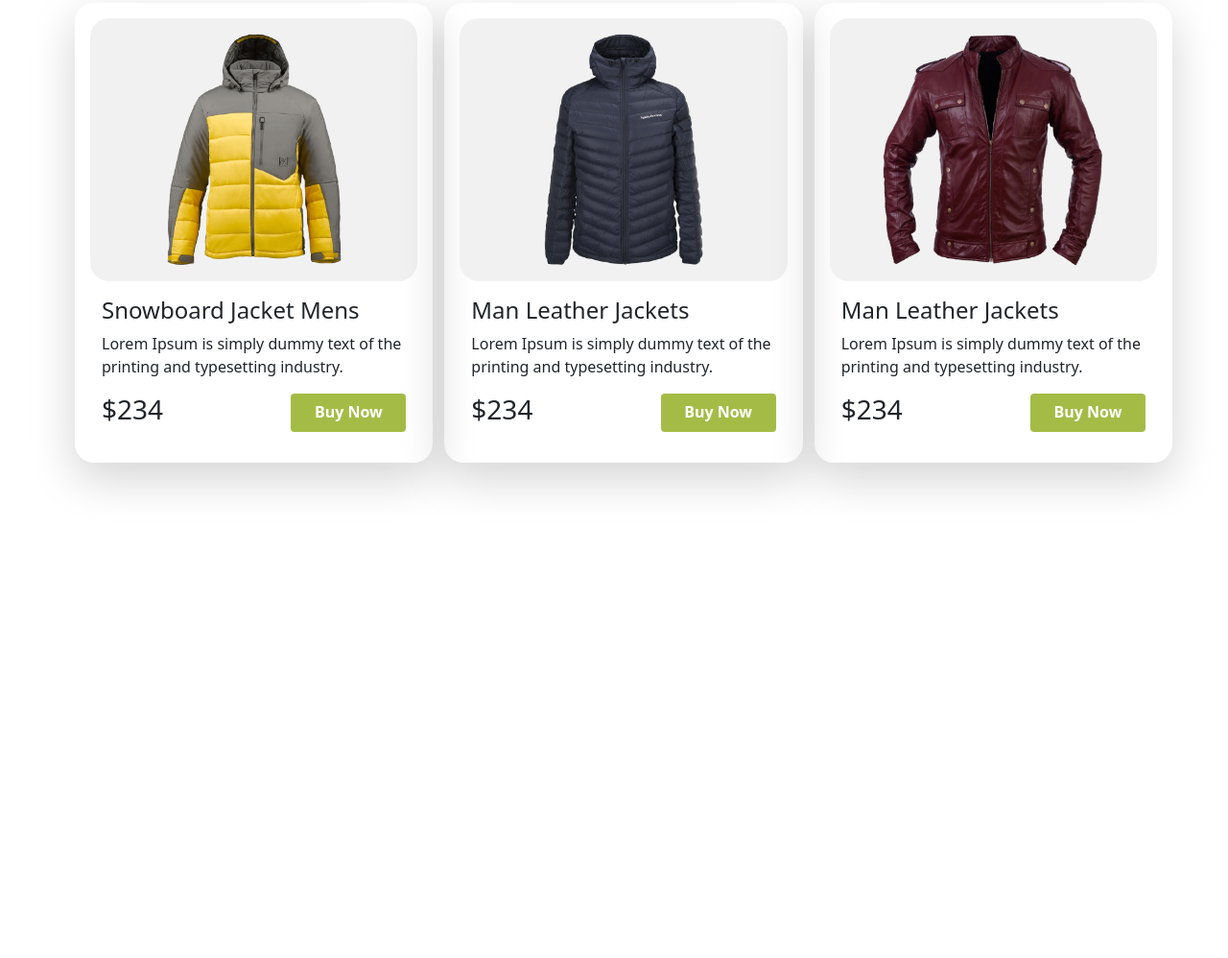
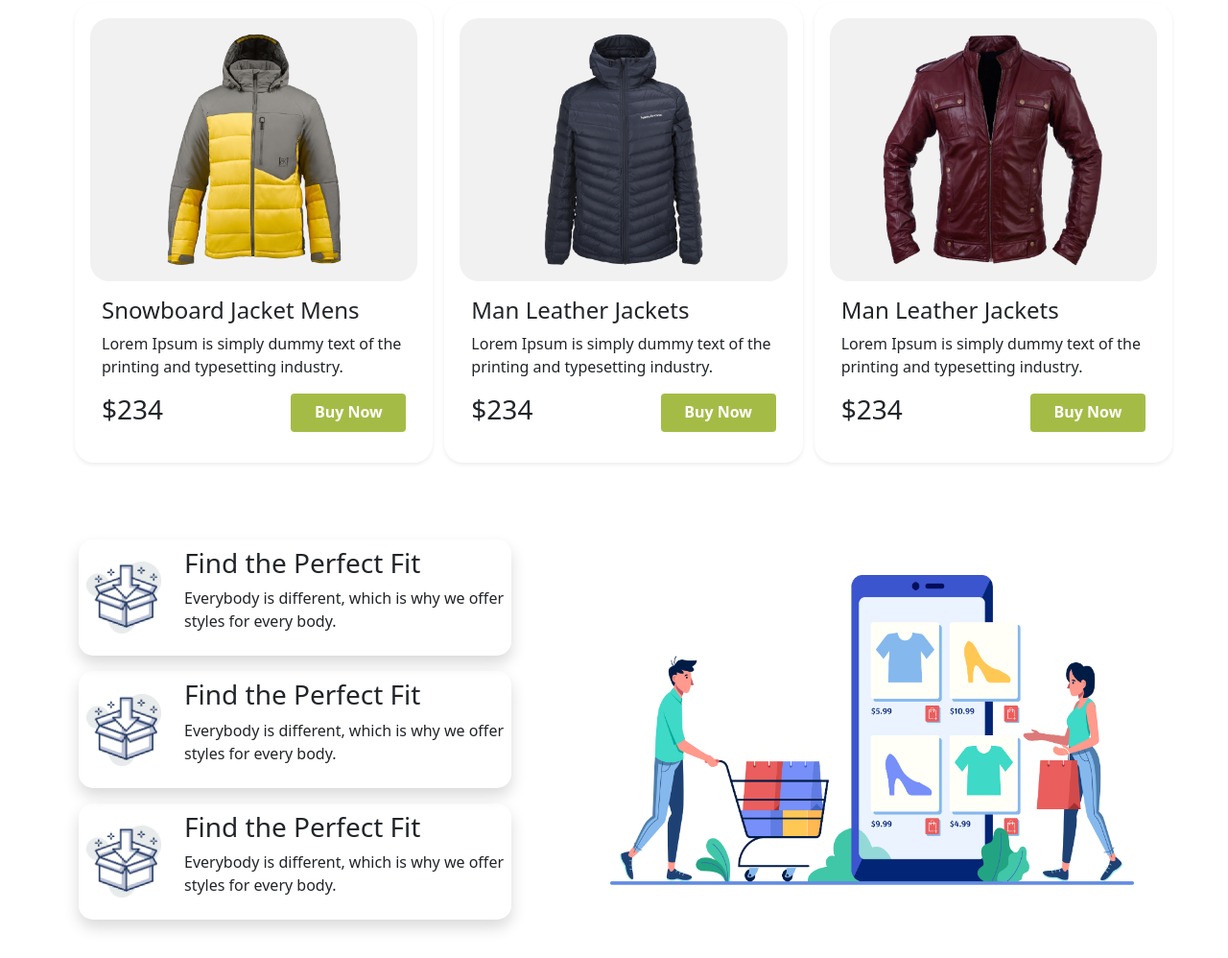
Before and after one commit to alamin-32/penguine-fashion, a plain HTML site: page index.html in a window 1280 px wide. Shown: the part 1440-2438 px from the top of the page at 96% size. Before the commit the page ends 1986 px from the top, so only its background shows below. Drawn offline with Linux system fonts and the light colour scheme.

Commit message:
main edited

```diff
--- a/index.html
+++ b/index.html
@@ -67,12 +67,14 @@
         </section>
 
 
+
+
         <section class="container bg-white my-4">
             <h1 class="fw-bolde bg-jacket mb-4">WoMan Jacket</h1>
 
             <div class="row justify-content-between ms-2">
-                <div class=" row  col-md-6 col-lg-4  rounded-4 shadow-lg  p-3  my-3">
-                    <div class="bg-grey rounded-4 text-center py-3 img-fluid">
+                <div class=" row  col-md-6 col-lg-4  rounded-4 shadow-sm  p-3  my-3">
+                    <div class="bg-grey rounded-4 text-center py-3 ">
                         <img width="230px" src="images/jacket-1.png" alt="">
                     </div>
                     <div class="mt-3">
@@ -90,7 +92,7 @@
 
                     </div>
                 </div>
-                <div class="row col-md-6 col-lg-4  rounded-4 shadow-lg  p-3 my-3">
+                <div class="row col-md-6 col-lg-4  rounded-4 shadow-sm  p-3 my-3">
                     <div class="bg-grey rounded-4 text-center py-3">
                         <img width="230px" src="images/jacket-2.png" alt="">
                     </div>
@@ -109,7 +111,7 @@
 
                     </div>
                 </div>
-                <div class=" row col-md-6 col-lg-4  rounded-4 shadow-lg p-3  my-3">
+                <div class=" row col-md-6 col-lg-4  rounded-4 shadow-sm p-3  my-3">
                     <div class="bg-grey rounded-4 text-center py-3">
                         <img width="230px" src="images/jacket-3.png" alt="">
                     </div>
@@ -123,21 +125,20 @@
                             <p class="btn btn-green btn-buy fw-bold  ">
                                 <a class="text-decoration-none text-white" href="">Buy Now</a>
                             </p>
-
                         </div>
-
                     </div>
                 </div>
-
             </div>
-
         </section>
 
+
+
         <section class="container bg-white my-5">
+
             <h1 class="fw-bolde bg-jacket mb-4">Man Jacket</h1>
 
-            <div class="row justify-content-between ms-2">
-                <div class=" row  col-md-6 col-lg-4  rounded-4 shadow-lg  p-3  my-3">
+            <div class="row justify-content-between ms-2 ">
+                <div class=" row  col-md-6 col-lg-4  rounded-4 shadow-sm  p-3  my-3">
                     <div class="bg-grey rounded-4 text-center py-3 img-fluid">
                         <img width="230px" src="images/jacket-4.png" alt="">
                     </div>
@@ -156,7 +157,7 @@
 
                     </div>
                 </div>
-                <div class="row col-md-6 col-lg-4  rounded-4 shadow-lg  p-3 my-3">
+                <div class="row col-md-6 col-lg-4  rounded-4 shadow-sm  p-3 my-3">
                     <div class="bg-grey rounded-4 text-center py-3">
                         <img width="230px" src="images/jacket-6.png" alt="">
                     </div>
@@ -170,12 +171,10 @@
                             <p class="btn btn-green btn-buy fw-bold  ">
                                 <a class="text-decoration-none text-white" href="">Buy Now</a>
                             </p>
-
                         </div>
-
                     </div>
                 </div>
-                <div class=" row col-md-6 col-lg-4  rounded-4 shadow-lg p-3  my-3">
+                <div class=" row col-md-6 col-lg-4  rounded-4 shadow-sm p-3 my-3">
                     <div class="bg-grey rounded-4 text-center py-3">
                         <img width="230px" src="images/jacket-5.png" alt="">
                     </div>
@@ -189,14 +188,53 @@
                             <p class="btn btn-green btn-buy fw-bold  ">
                                 <a class="text-decoration-none text-white" href="">Buy Now</a>
                             </p>
-
                         </div>
-
                     </div>
                 </div>
+            </div>
+        </section>
 
+
+        <section class="container bg-white my-4">
+
+            <div>
+                <div class="row  d-flex justify-content-between align-items-center">
+                    <div class="col-lg-5 ">
+                        <div class="d-flex shadow rounded-5 p-2 my-3  align-items-center">
+                            <div> <img width="78px" src="images/box.png" alt="">
+                            </div>
+                            <div class="ms-4">
+                                <h3>Find the Perfect Fit</h3>
+                                <p>Everybody is different, which is why we
+                                    offer styles for every body.</p>
+                            </div>
+                        </div>
+                        <div class="d-flex shadow rounded-5 p-2 my-3 align-items-center">
+                            <div> <img width="78px" src="images/box.png" alt="">
+                            </div>
+                            <div class="ms-4">
+                                <h3>Find the Perfect Fit</h3>
+                                <p>Everybody is different, which is why we
+                                    offer styles for every body.</p>
+                            </div>
+                        </div>
+                        <div class="d-flex shadow rounded-5 p-2 my-3 align-items-center">
+                            <div> <img width="78px" src="images/box.png" alt="">
+                            </div>
+                            <div class="ms-4">
+                                <h3>Find the Perfect Fit</h3>
+                                <p>Everybody is different, which is why we
+                                    offer styles for every body.</p>
+                            </div>
+                        </div>
+                    </div>
+
+                    <div class=" col-lg-6 me-3 my-4 ">
+                        <img class="img-fluid" src="images/shopping.png" alt="">
+                    </div>
+
+                </div>
             </div>
-
         </section>
 
 
--- a/style.css
+++ b/style.css
@@ -23,3 +23,6 @@ color: #FABE4C;
 .rounded-4{
     border-radius: 20px;
 }
+.rounded-5{
+    border-radius: 15px;
+}
```
